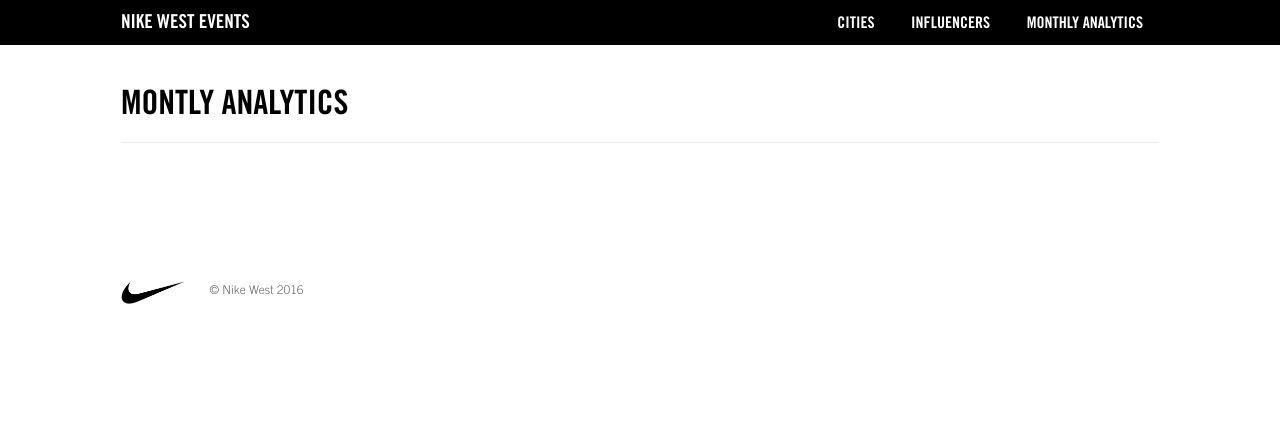
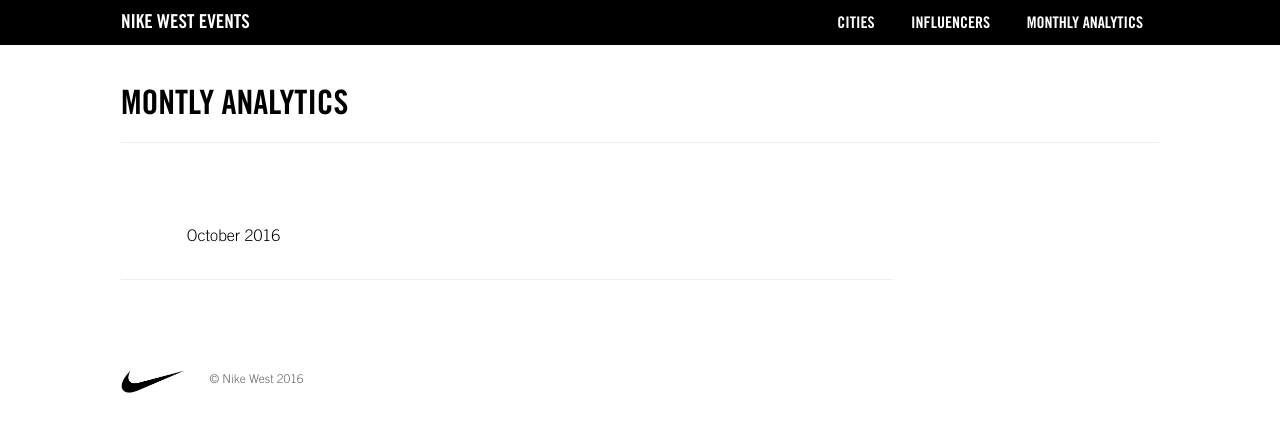
Before and after one commit to PHironaka/bream, a Jekyll site: the page built from stats.markdown, in a window 1280 px wide. Shown: the top 432 px of the page. Built offline with Jekyll 4.4.1, drawn with Linux system fonts in a browser that asks for light colours; a script that is not in the unit is left out.

Commit message:
move to stats

```diff
--- a/_layouts/analytics-index.html
+++ b/_layouts/analytics-index.html
@@ -10,13 +10,13 @@
 
         <div class="influencer-list">
 
-                    {% for Analytics in site.analytics %}
+                    {% for stats in site.stats %}
 
         <section class="influencer-individual">
 
           <div class="influencer-bio">
 
-          <a href="{{Analytics.url}}" >{{ Analytics.title }}</a>
+          <a href="{{stats.url}}" >{{ stats.title }}</a>
 
           </div>
 
```
